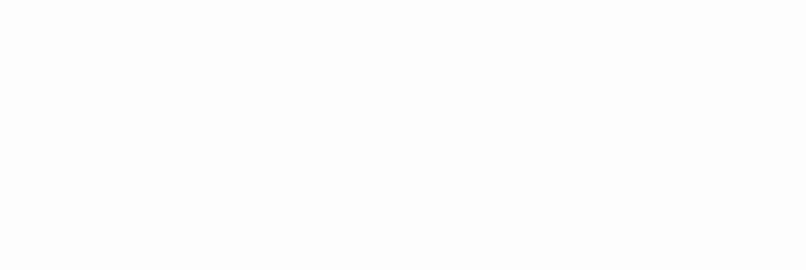
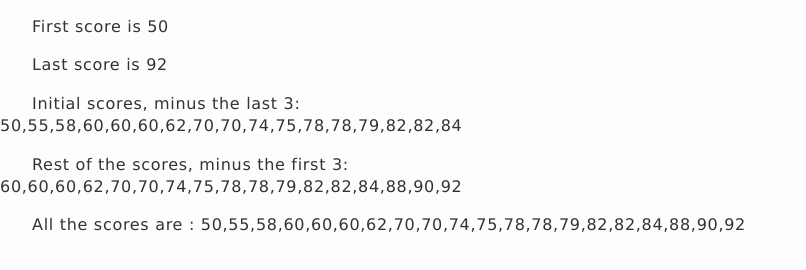
Before and after one commit to hongbojing/day89, a website: page builds/development/index.html in a window 1280 px wide. Shown: the whole page, without its empty margins (0-806 px from the left). Drawn offline with Linux system fonts and the light colour scheme.

Commit message:
test array functions in underscore.js

```diff
--- a/builds/development/index.html
+++ b/builds/development/index.html
@@ -21,6 +21,21 @@
     }
 
     window.addEventListener("load", function (e) {
+        var midScores = _.pluck(students, "midterm_score");
+        midScores.sort();
+
+        var container = document.getElementById("container");
+        var data = "<p>First score is " + _.first(midScores) + "</p>";
+        data += "<p>Last score is " + _.last(midScores) + "</p>";
+        container.innerHTML = container.innerHTML + data;
+
+        data = "<p>Initial scores, minus the last 3: " + _.initial(midScores, 3) + "</p>";
+        data += "<p>Rest of the scores, minus the first 3: " + _.rest(midScores, 3) + "</p>";
+        container.innerHTML = container.innerHTML + data;
+
+        data = "<p>All the scores are : " + midScores + "</p>";
+        container.innerHTML = container.innerHTML + data;
+
     });
 </script>
 </body>
```
